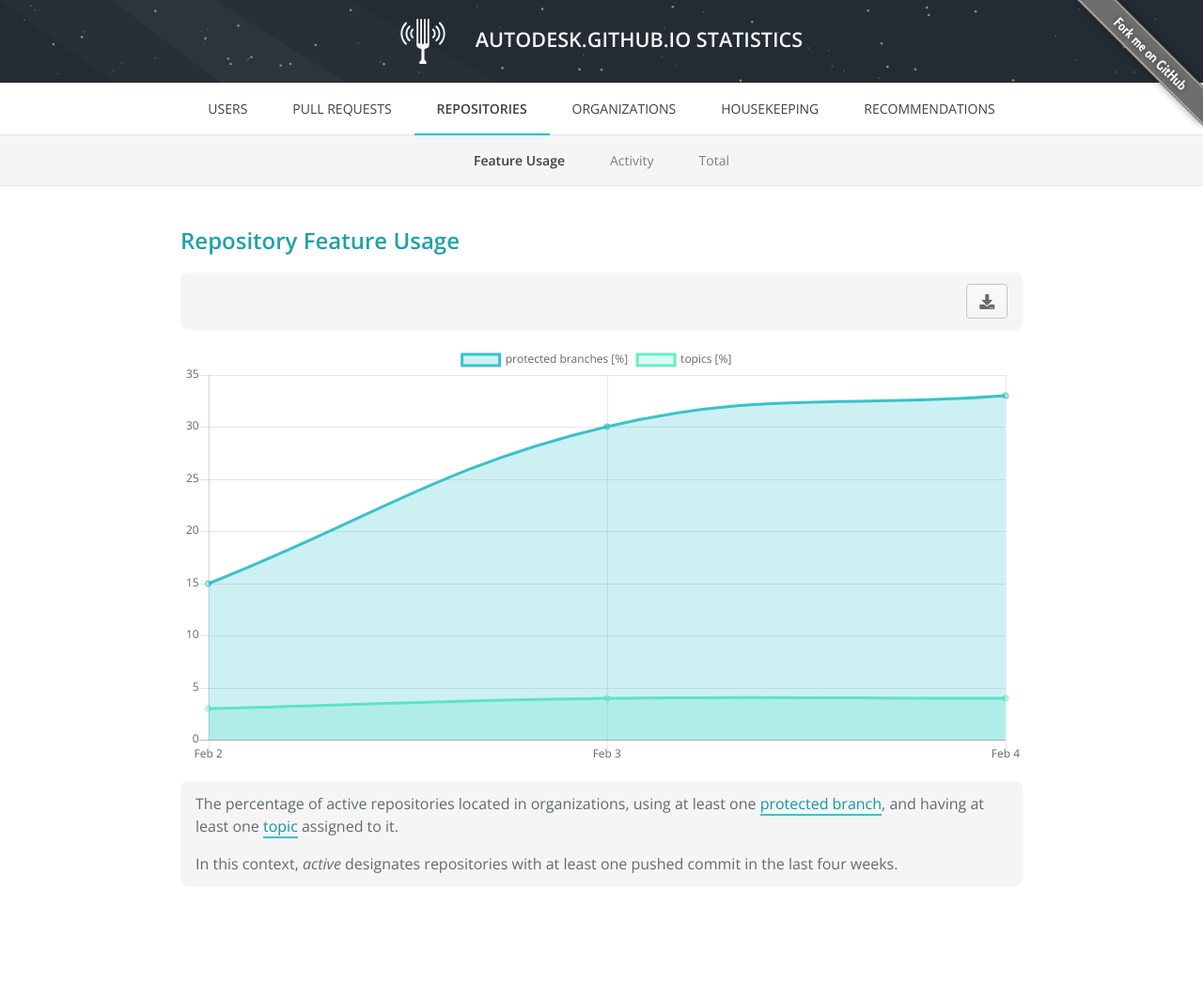
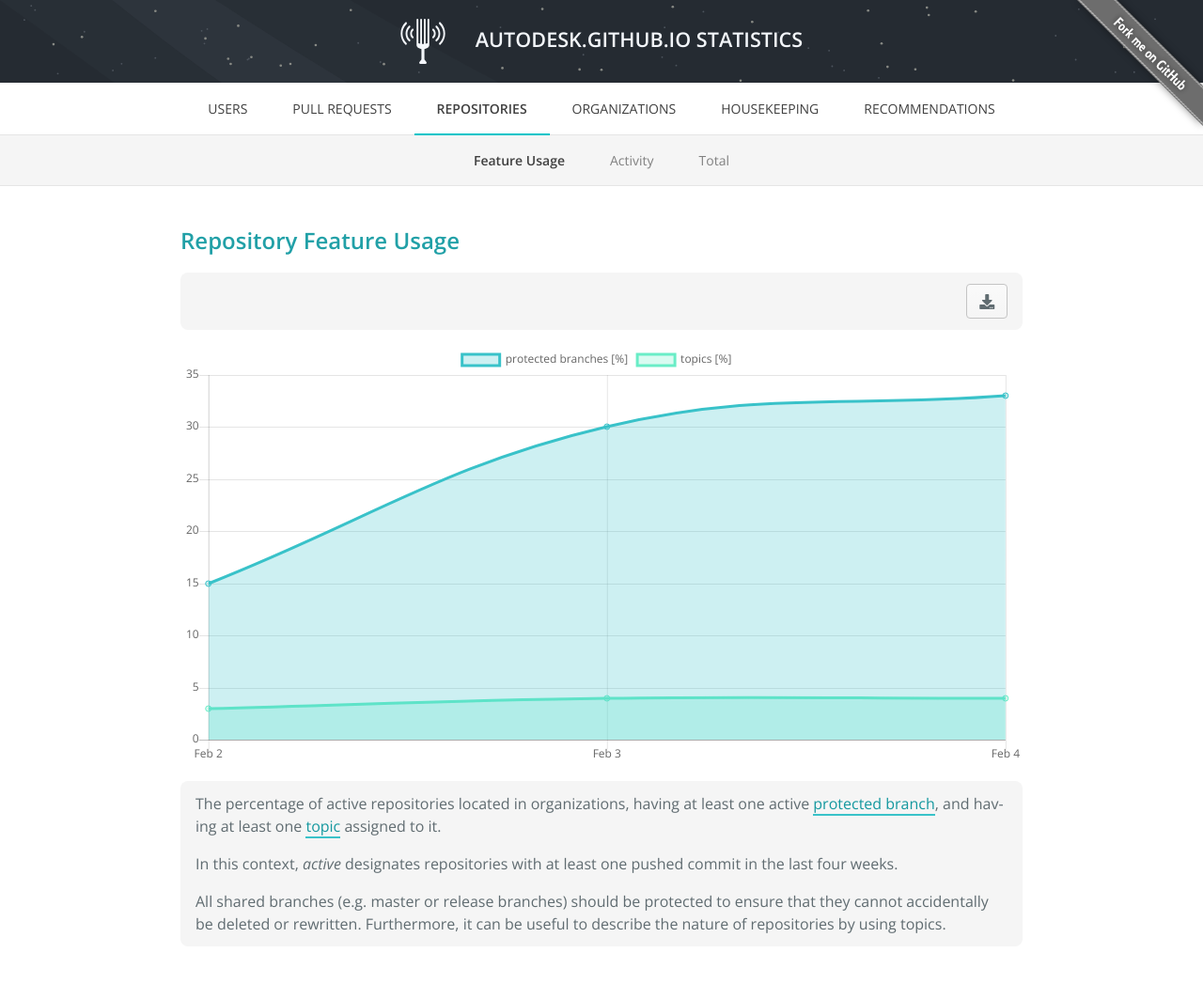
Before and after one commit to Autodesk/hubble, a Jekyll site: the page built from docs/repos-feature-usage.html, in a window 1280 px wide. Shown: the whole page at 94% size. Built offline with Jekyll 4.4.1, drawn with Linux system fonts in a browser that asks for light colours; nearby versions of some CDN libraries; before the commit the page ends 983 px from its top, so only the background shows below that.

Commit message:
repo-feature-usage: improve chart description

```diff
--- a/docs/repos-feature-usage.html
+++ b/docs/repos-feature-usage.html
@@ -12,10 +12,13 @@ permalink: /repos-feature-usage
 		></canvas>
 	<div class="info-box">
 		<p>
-			The percentage of active repositories located in organizations, using at least one <a href="https://help.github.com/articles/about-protected-branches/">protected branch</a>, and having at least one <a href="https://help.github.com/articles/about-topics/">topic</a> assigned to it.
+			The percentage of active repositories located in organizations, having at least one active <a href="https://help.github.com/articles/about-protected-branches/">protected branch</a>, and having at least one <a href="https://help.github.com/articles/about-topics/">topic</a> assigned to it.
 		</p>
 		<p>
 			In this context, <em>active</em> designates repositories with at least one pushed commit in the last four weeks.
 		</p>
+		<p>
+			All shared branches (e.g. master or release branches) should be protected to ensure that they cannot accidentally be deleted or rewritten. Furthermore, it can be useful to describe the nature of repositories by using topics.
+		</p>
 	</div>
 </div>
```
